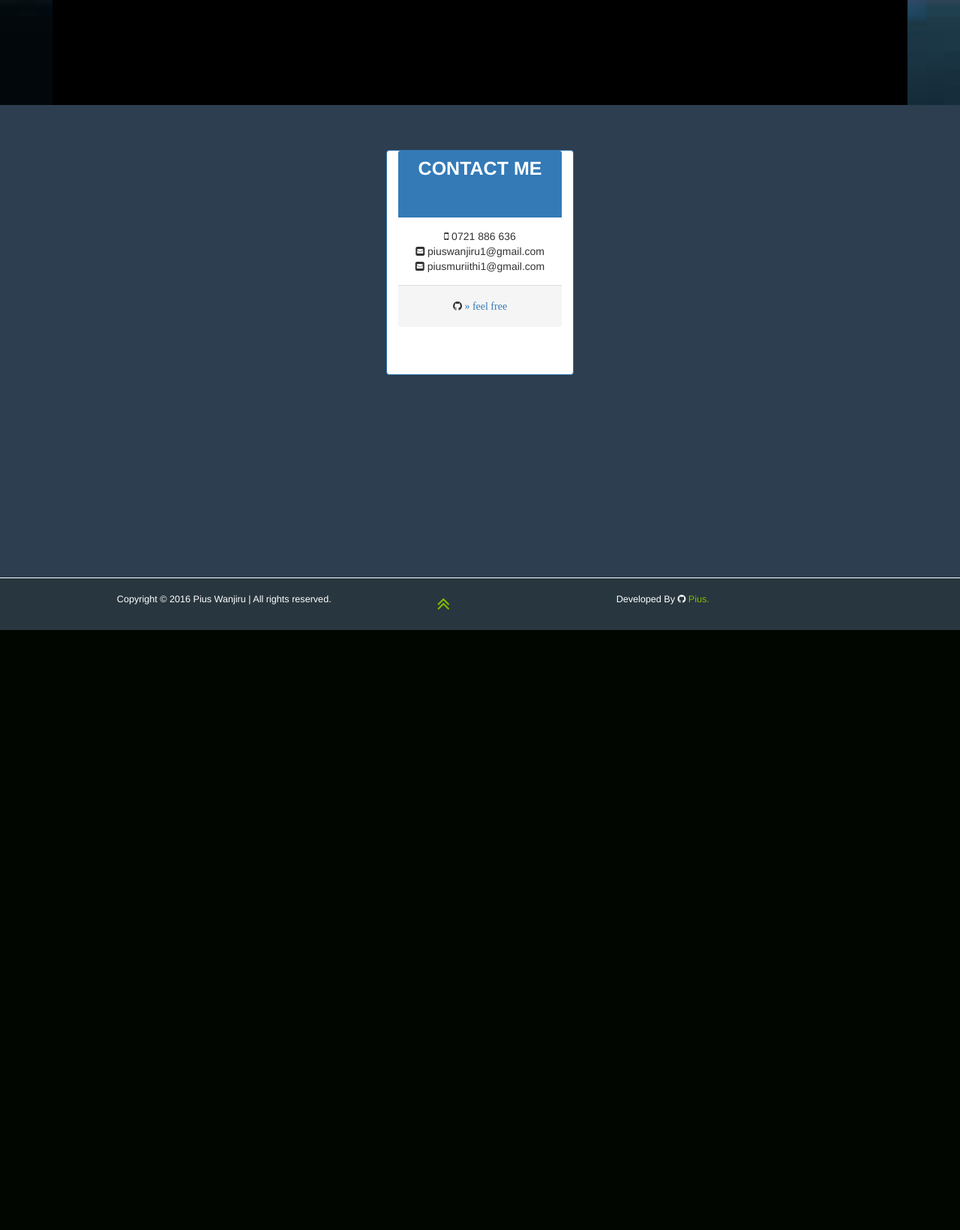
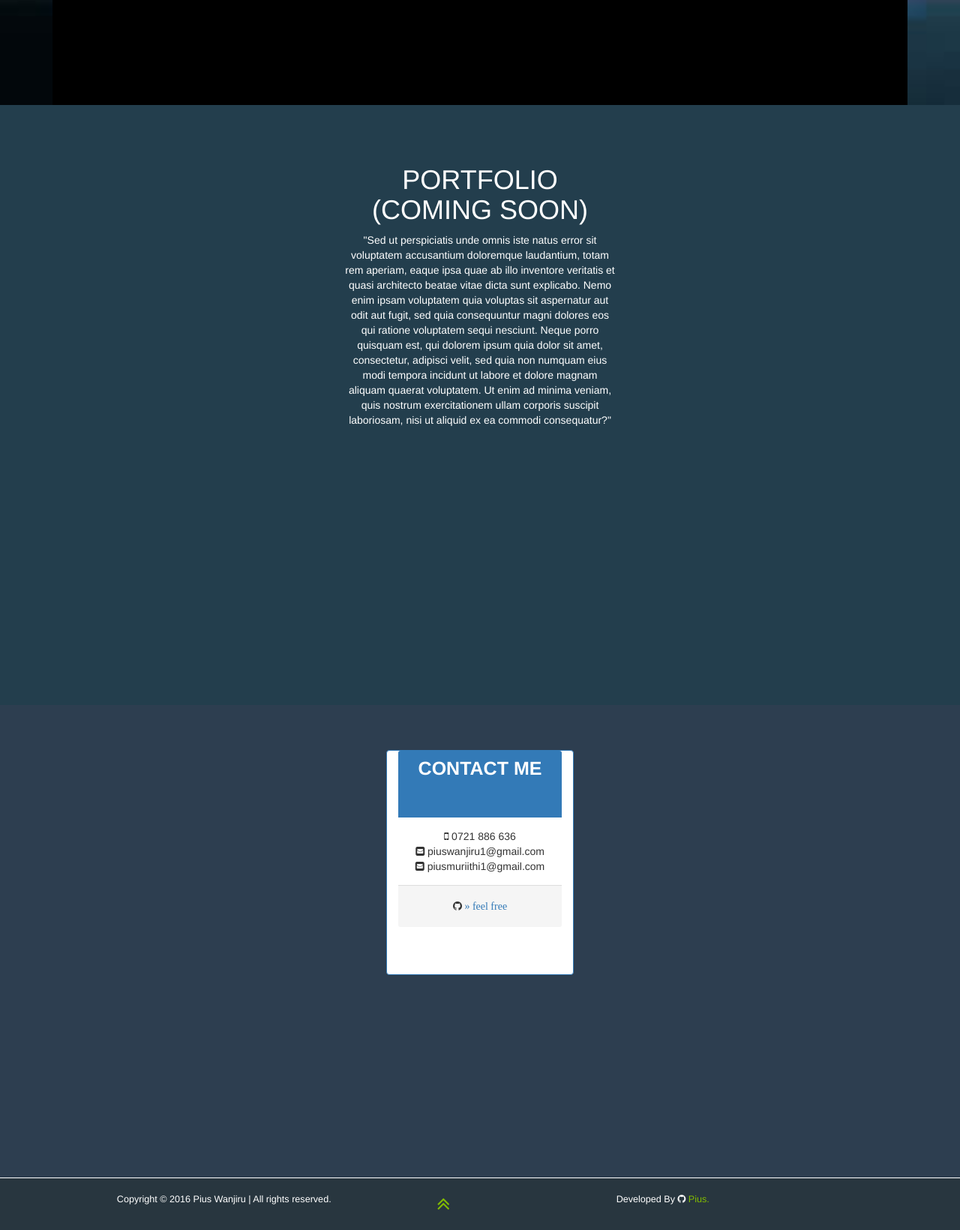
Before and after one commit to pius254/Personal-Site, a PHP site: page / in a window 1280 px wide. Shown: the part 2135-3775 px from the top of the page at 75% size. Before the commit the page ends 2975 px from the top, so only its background shows below. Run offline with PHP 8.4, Linux system fonts and the light colour scheme.

Commit message:
adds Portfolio section-with dummy text

```diff
--- a/assets/css/styles.css
+++ b/assets/css/styles.css
@@ -52,6 +52,11 @@ ul li{
 	height: 680px;
 }
 
+#Portfolio{
+	background-color: #233E4D;
+	color: white;
+}
+
 #feedback{
 	margin: 0;
 	padding: 0;
--- a/home.html
+++ b/home.html
@@ -145,6 +145,20 @@
 	</section>
 	<!-- Skills Section  :End -->
 
+
+	<!-- Portfolio Section  :Start -->
+	<section id="Portfolio" class="fullheight">
+		<div class="container">
+			<div class="row">
+				<div class="col-lg-4 col-lg-offset-4">
+					<h1 class="text-center text-uppercase">Portfolio<br />(coming soon)</h1>
+					<p class="text-center">"Sed ut perspiciatis unde omnis iste natus error sit voluptatem accusantium doloremque laudantium, totam rem aperiam, eaque ipsa quae ab illo inventore veritatis et quasi architecto beatae vitae dicta sunt explicabo. Nemo enim ipsam voluptatem quia voluptas sit aspernatur aut odit aut fugit, sed quia consequuntur magni dolores eos qui ratione voluptatem sequi nesciunt. Neque porro quisquam est, qui dolorem ipsum quia dolor sit amet, consectetur, adipisci velit, sed quia non numquam eius modi tempora incidunt ut labore et dolore magnam aliquam quaerat voluptatem. Ut enim ad minima veniam, quis nostrum exercitationem ullam corporis suscipit laboriosam, nisi ut aliquid ex ea commodi consequatur?"</p>
+				</div>
+			</div>
+		</div>
+	</section>
+	<!-- Portfolio Section  :End -->
+
 	<!-- Contact Section  :Start -->
 	<section id="feedback">
 		<div class="container">
```
